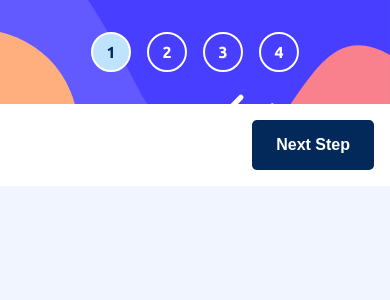
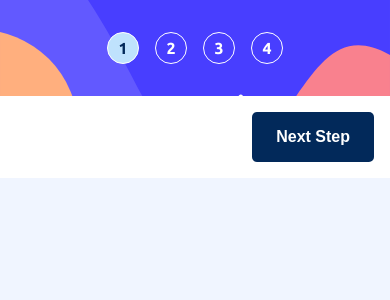
Before and after one commit to f29pereira/multi-step-form, a Next.js app: page / in a window 390 px wide. Shown: the top 300 px of the page. Built offline with nearby package versions, Linux system fonts and the light colour scheme.

Commit message:
feat: update styling for the Step component
- Decrease circle size and border line width for mobile screens
- Add font fize to the circle step index

```diff
--- a/src/app/components/shared/Step/Step.module.css
+++ b/src/app/components/shared/Step/Step.module.css
@@ -15,10 +15,10 @@
 }
 
 .circle {
-  width: 2.5rem;
-  height: 2.5rem;
+  width: 2rem;
+  height: 2rem;
   border-radius: 50%;
-  border: 2px solid var(--white);
+  border: 1px solid var(--white);
   background-color: transparent;
 }
 
@@ -28,6 +28,7 @@
 
 .circleIndex {
   color: var(--white);
+  font-size: var(--font-size-base);
 }
 
 .selected .circleIndex {
--- a/src/app/components/shared/Step/Step.tsx
+++ b/src/app/components/shared/Step/Step.tsx
@@ -7,6 +7,8 @@ import type { StepProps } from "../../types";
  * - If the step is the current selected updates the circle style to .selected
  *
  * - For desktop screens: aditionally shows the text "STEP" plus index and name
+ *
+ * Props are defined in {@link StepProps}.
  */
 export default function Step({ stepIndex, stepName, isSelected }: StepProps) {
   return (
```
